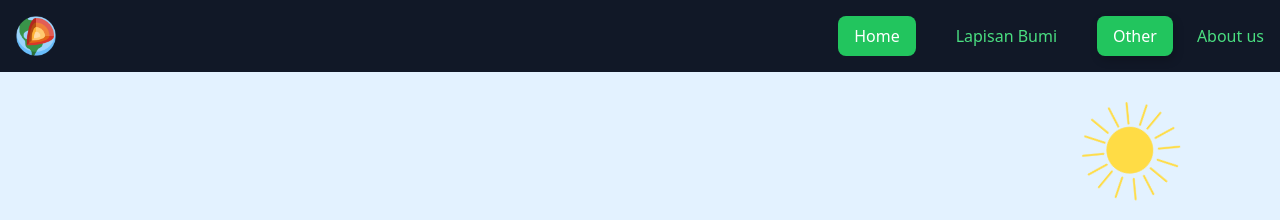
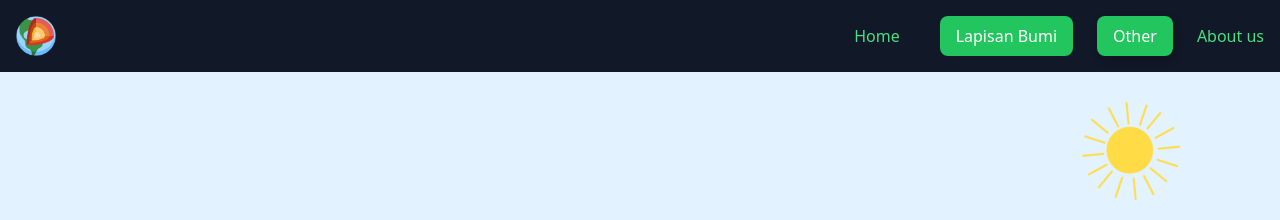
Before and after one commit to farhanh200/TugasPaw, a plain HTML site: page index.html in a window 1280 px wide. Shown: the top 220 px of the page. Drawn offline with nearby package versions, Linux system fonts and the light colour scheme.

Commit message:
commit 4

```diff
--- a/index.html
+++ b/index.html
@@ -17,10 +17,12 @@
 
       <!-- Navigation Menu -->
       <nav class="hidden md:flex items-center gap-6 text-green-400">
-        <a href="home.html" class="bg-green-500 text-white px-4 py-2 rounded-lg"
+        <a href="home.html" class="hover:text-white px-4 py-2 rounded-lg"
           >Home</a
         >
-        <a href="index.html" class="hover:text-white px-4 py-2 rounded-lg"
+        <a
+          href="index.html"
+          class="bg-green-500 text-white px-4 py-2 rounded-lg"
           >Lapisan Bumi</a
         >
 
```
